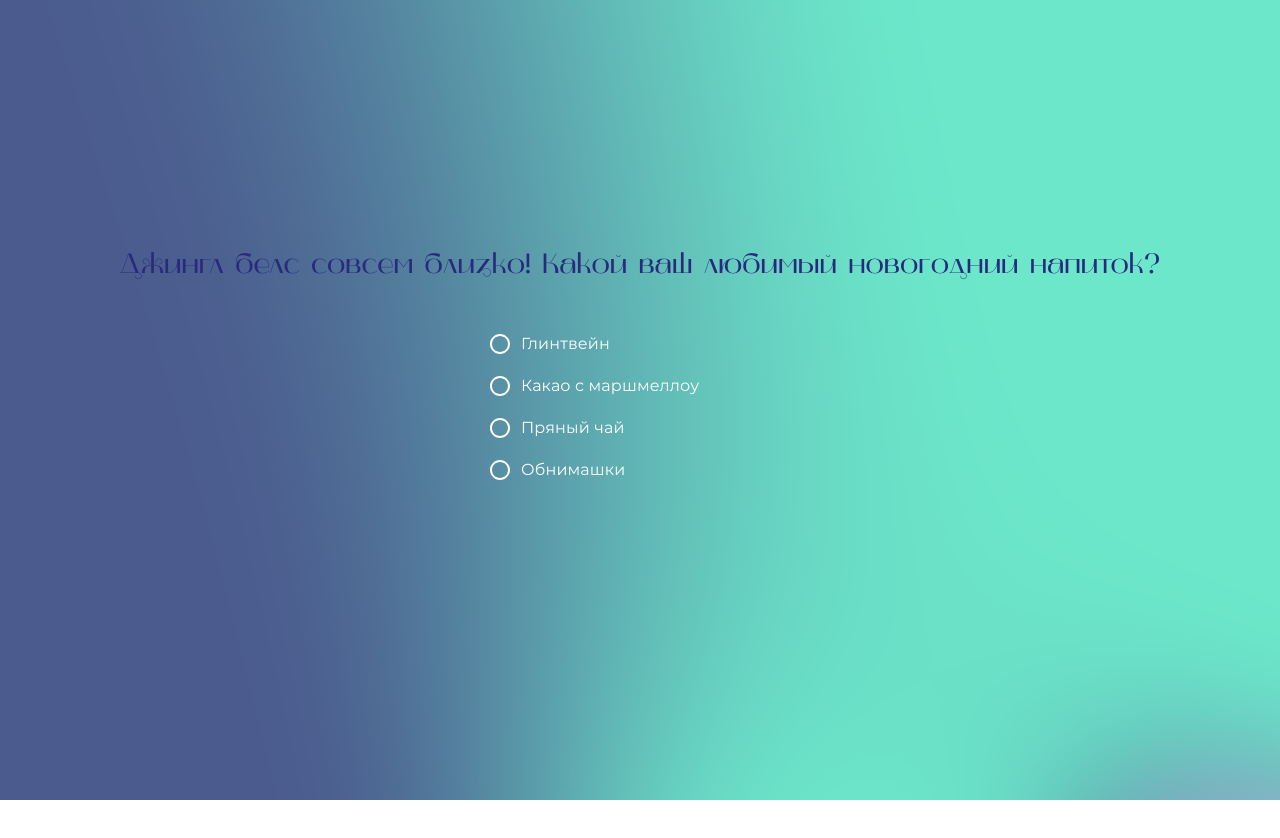
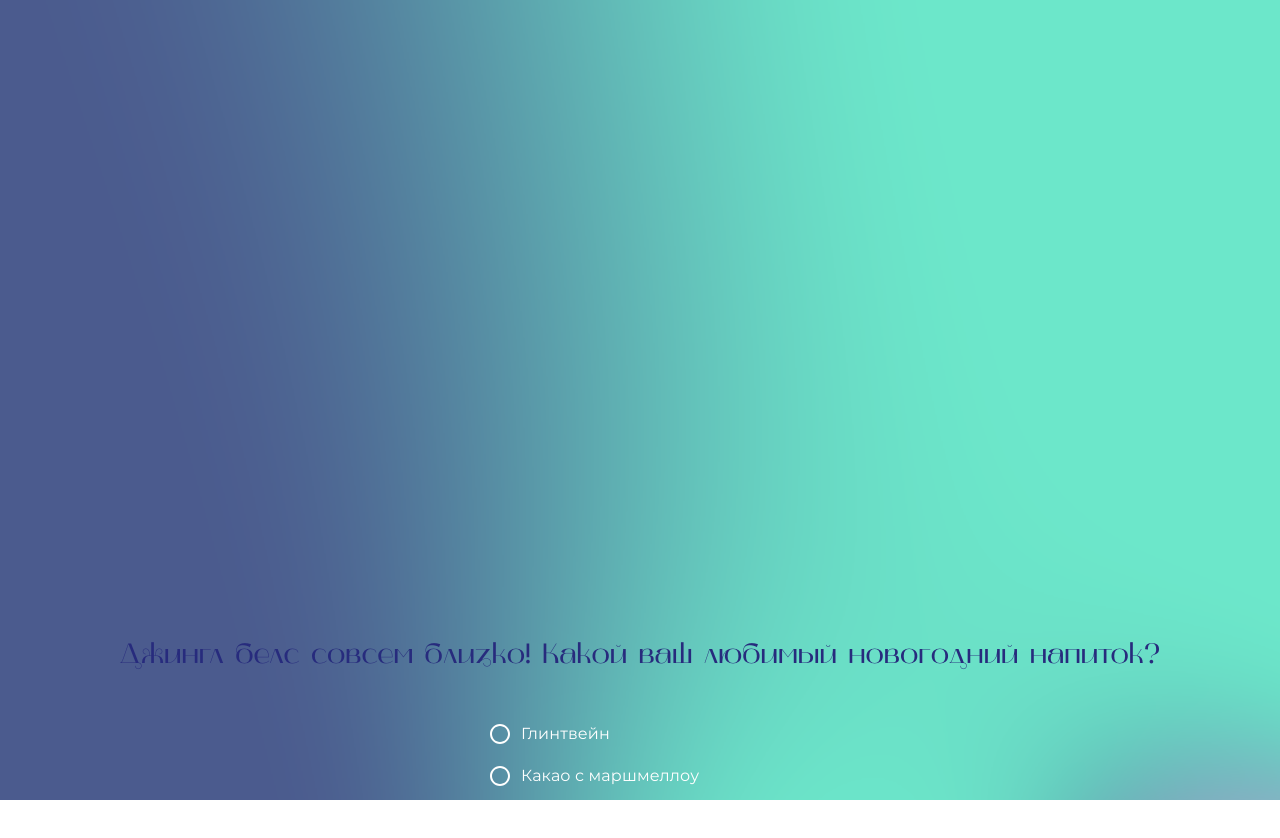
Before and after one commit to iklimenko/radiance, a React (Create React App) app: page /fifth in a window 1280 px wide. Shown: the top 838 px of the page. Before the commit the page ends 800 px from the top, so only its background shows below. Built offline with nearby package versions, Linux system fonts and the light colour scheme.

Commit message:
updating

```diff
--- a/src/styles.js
+++ b/src/styles.js
@@ -89,7 +89,7 @@ export const LabelPage = styled.div`
     font-style: normal;
     font-family: 'Mak';
     font-weight: normal;
-    margin: 250px 10px 40px 10px;
+    margin: 50% 10px 40px 10px;
     color: #272B7D;
 `
 
```
